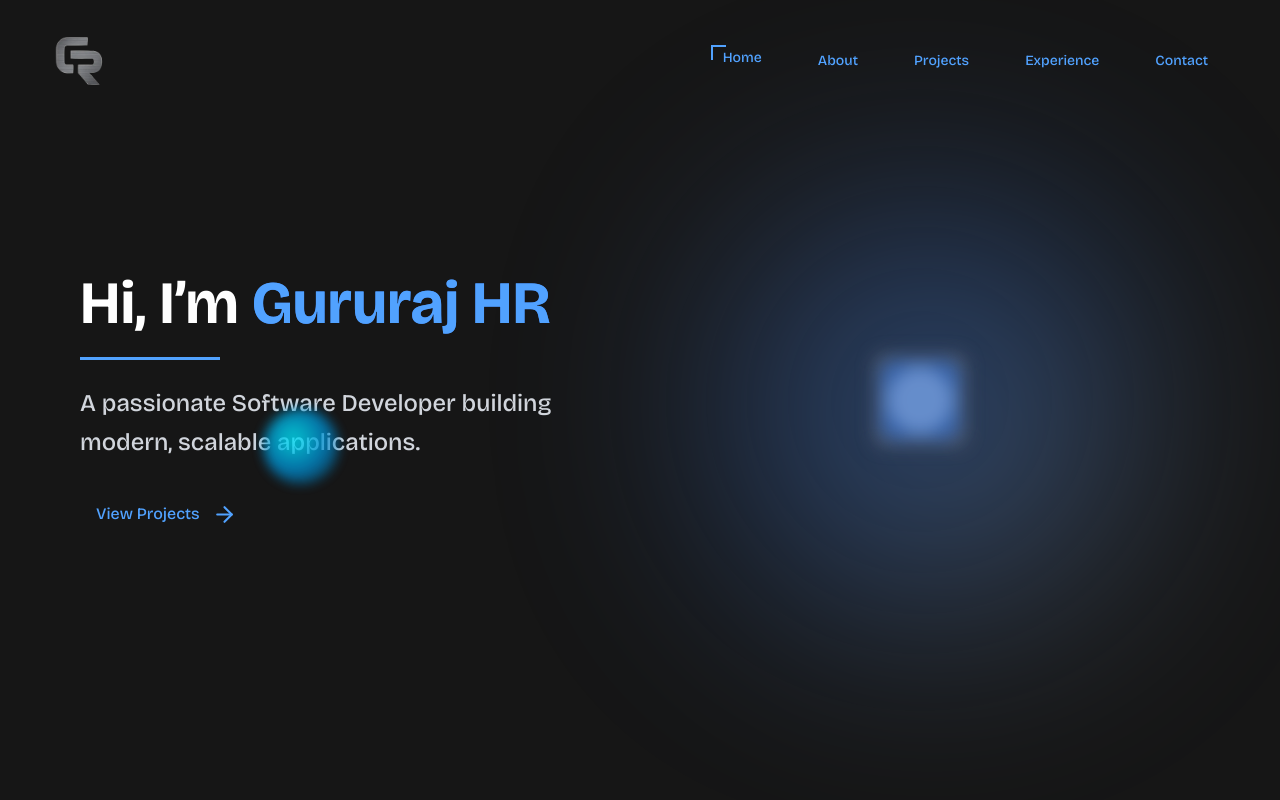
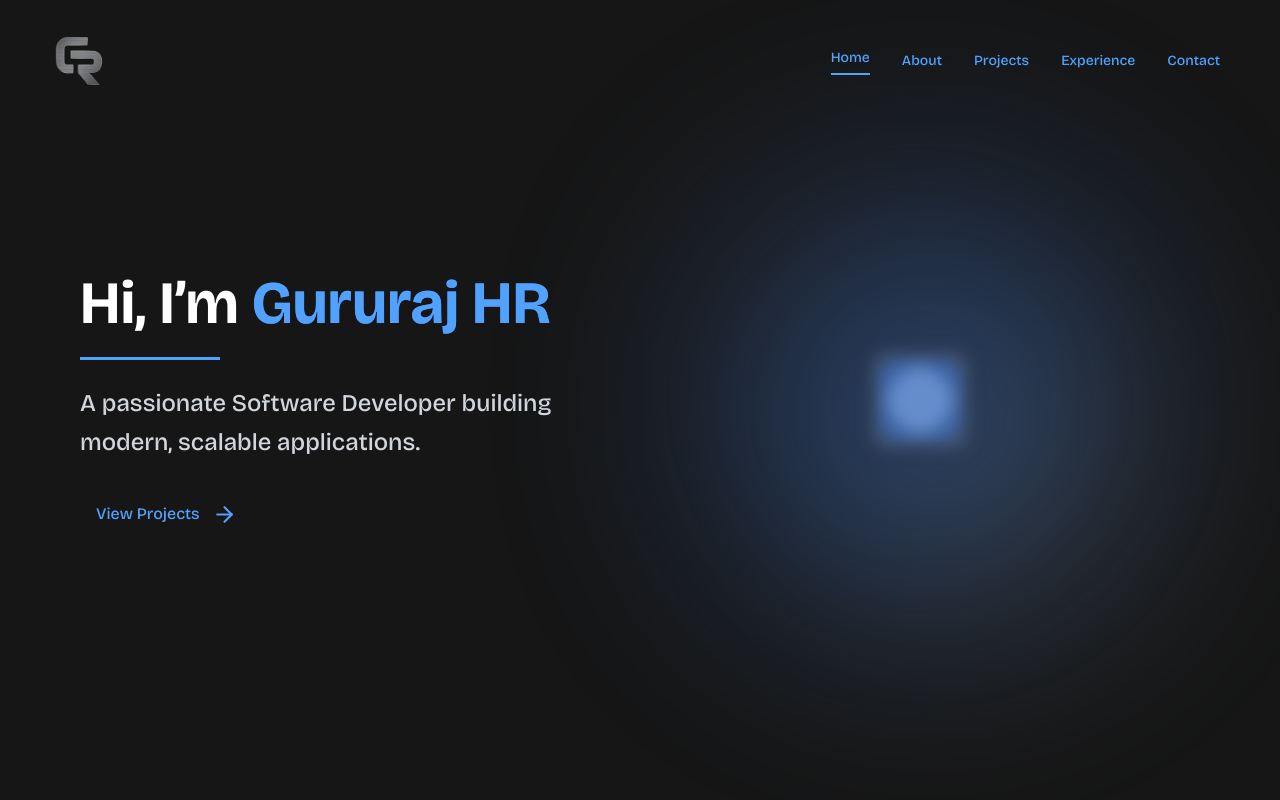
Before and after one commit to GuruRaj0305/myportfolio, a React (Vite) app: page / in a window 1280 px wide. Shown: the top 800 px of the page. Built offline with nearby package versions, Linux system fonts and the light colour scheme.

Commit message:
add Professional Profile and some refine

```diff
--- a/src/components/header/NavButton.jsx
+++ b/src/components/header/NavButton.jsx
@@ -6,8 +6,7 @@ function NavButton({
   to = "#",
   strokeColor = "#51a2ff",
   strokeWidth = 2,
-  animationDuration = 0.2,
-  borderRadius = 0,
+  animationDuration = 0.3,
   hoverColor = "#51a2ff",
   color = "#51a2ff",
   liftOnHover = true,
@@ -16,7 +15,6 @@ function NavButton({
   const [hover, setHover] = useState(false);
   const location = useLocation();
 
-  // Active route
   const isActive = location.pathname === to;
   const isAnimated = hover || isActive;
 
@@ -26,45 +24,27 @@ function NavButton({
       onMouseEnter={() => setHover(true)}
       onMouseLeave={() => setHover(false)}
     >
-      {/* Button */}
       <Link to={to} className="no-underline">
         <button
-          className="
-            relative z-20 px-3 py-1 transition-all duration-300
-            text-sm font-medium
-          "
+          className="relative z-20 py-1 transition-all duration-300 text-sm font-medium"
           style={{
             color: isActive ? hoverColor : color,
-            transform:
-              isActive && liftOnHover ? "translateY(-3px)" : "translateY(0)",
+            transform: isAnimated && liftOnHover ? "translateY(-3px)" : "translateY(0)",
             backgroundColor,
-            borderRadius,
           }}
         >
           {children}
         </button>
       </Link>
 
-      {/* Top Border */}
+      {/* Underline animation */}
       <span
-        className="absolute top-0 left-0"
+        className="absolute left-0 bottom-0"
         style={{
-          width: isAnimated ? "15px" : "0px",
+          width: isAnimated ? "100%" : "0%",
           height: strokeWidth,
           background: strokeColor,
           transition: `width ${animationDuration}s ease`,
-        }}
-      />
-
-      {/* Left Border */}
-      <span
-        className="absolute top-0 left-0"
-        style={{
-          width: strokeWidth,
-          height: isAnimated ? "15px" : "0px",
-          background: strokeColor,
-          transition: `height ${animationDuration}s ease`,
-          transitionDelay: isAnimated ? `${animationDuration}s` : "0s",
         }}
       />
     </span>
--- a/src/data.js
+++ b/src/data.js
@@ -24,7 +24,6 @@ export const ABOUT = {
   ],
 }
 
-
 export const EXPERIENCE = {
   timeline: [
     {
@@ -49,11 +48,6 @@ export const EXPERIENCE = {
   ],
   resumeLink: "#", // replace with actual resume link
 };
-
-const getKey = {
-  "multi-tenant-architecture" : ""
-};
-
 
 export const PROJECTS = {
   "multi-tenant-architecture": {
@@ -90,8 +84,8 @@ export const PROJECTS = {
       "Reduced onboarding time for new tenants and simplified integration of additional applications, supporting rapid platform growth.",
     ],
     images: [
-      project1,
-      project1,
+      // project1,
+      // project1,
     ],
     links: {
       caseStudy: "/projects/saas-pms",
@@ -133,8 +127,8 @@ export const PROJECTS = {
       "Reduced project tracking overhead and improved overall team productivity.",
     ],
     images: [
-      project1,
-      project1,
+      // project1,
+      // project1,
     ],
     links: {
       caseStudy: "/projects/saas-pms",
@@ -201,7 +195,6 @@ export const SKILLS = {
   tools: ['GSAP', 'Core Web Vitals (PageSpeed)', 'Git', 'Keycloak'],
 }
 
-
 export const HOME = {
   banner : {
     tagline : " A passionate Software Developer building modern, scalable applications."
--- a/src/pages/experience/Banner.jsx
+++ b/src/pages/experience/Banner.jsx
@@ -78,8 +78,9 @@ const ExperienceBanner = () => {
         development to full-stack web engineering and SaaS product building.
       </p>
 
-      <div ref={buttonRef}>
+      <div ref={buttonRef} >
         <LaserButton targetBlank={true} to="/resume_gururaj.pdf" >Resume</LaserButton>
+        <LaserButton targetBlank={true} to="/professional_profile_gururaj.pdf" >Professional Profile</LaserButton>
       </div>
     </section>
   );
--- a/src/pages/home/Banner.jsx
+++ b/src/pages/home/Banner.jsx
@@ -38,26 +38,33 @@ export default function Banner() {
     tl.from(titleRef.current, {
   y: 40,
   opacity: 0,
-      duration: 0.8,
-    })
+  duration: 1,
+
+}, "start")
+
 .from(nameRef.current, {
   opacity: 0,
   y: 20,
-        duration: 0.8,
-      })
+  duration: 1,
+}, "start")
+
 .from(underlineRef.current, {
   width: 0,
   duration: 1,
-      })
+}, "start+=0.3")
+
 .to(taglineRef.current, {
-        duration: 2,
+  duration: 1,
   text: { value: fullText, delimiter: "" },
-      })
+}, "start+=0.5")
+
 .from(buttonRef.current, {
-        scale: 0.8,
+  scale: 1,
   opacity: 0,
-        duration: 0.6,
-      });
+  duration: 1,
+  ease: "bounce.inOut",
+}, "start+=0.7");
+
 
     // -----------------------
     // FLOATING TITLE EFFECT
@@ -71,7 +78,7 @@ export default function Banner() {
       { textShadow: "0px 0px 0px #3b82f6" },
       {
         textShadow: "0px 0px 25px #3b82f6",
-        duration: 3,
+        duration: 1,
         repeat: -1,
         yoyo: true,
         ease: "power1.inOut",
--- a/src/pages/home/Highlights.jsx
+++ b/src/pages/home/Highlights.jsx
@@ -106,7 +106,6 @@ function Highlights({ aboutRef }) {
                 className="
     group relative block bg-gray-800 rounded-2xl
     shadow-lg p-6 text-center
-    transition-all duration-300
     transform-gpu
     perspective-1000
   "
--- a/src/pages/home/Index.jsx
+++ b/src/pages/home/Index.jsx
@@ -49,11 +49,11 @@ function Home() {
                 <div className="w-full flex flex-col ">
                   <Banner />
                 </div>
-                <WanderingOrb>
+                {/* <WanderingOrb> */}
                 <About ref={aboutRef} />
                 <Highlights aboutRef={aboutRef} />
                 <FeaturedProjects />
-                </WanderingOrb>
+                {/* </WanderingOrb> */}
                 <div className="flex justify-center align-middle max-md:flex-col ">
                   <CallToAction />
                   <div className="my-auto ">
--- a/src/pages/home/Projects.jsx
+++ b/src/pages/home/Projects.jsx
@@ -158,7 +158,7 @@ const FeaturedProjects = () => {
         y: 0,
         opacity: 1,
         scale: 1,
-        duration: 1,
+        duration: 0.3,
         ease: "power3.out",
         stagger: 0.2,
         scrollTrigger: {
```
Also changed, not shown: 1 other file (tests, documents, lock files or other folders). Lines whose indentation alone changed are shown as unchanged.
